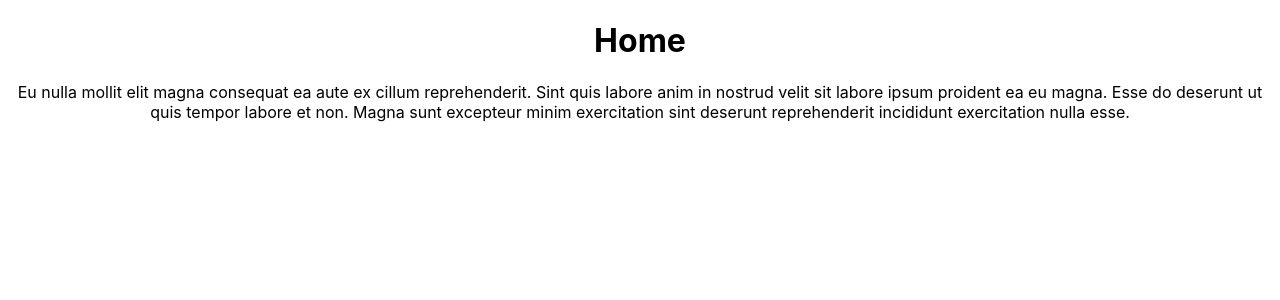
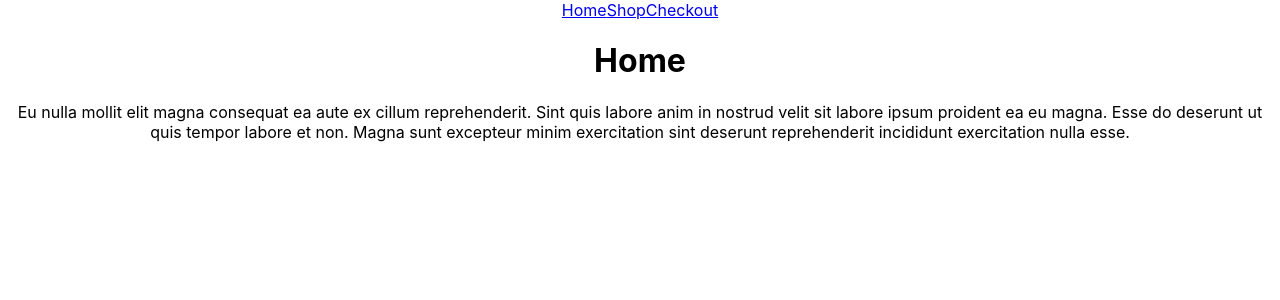
Before and after one commit to jkcswd/FakeShop, a React (Create React App) app: page / in a window 1280 px wide. Shown: the top 300 px of the page. Built offline with nearby package versions, Linux system fonts and the light colour scheme.

Commit message:
Add links to nav

```diff
--- a/src/components/Nav.js
+++ b/src/components/Nav.js
@@ -1,9 +1,12 @@
 import React from "react";
+import { Link } from "react-router-dom";
 
 const Nav = () => {
   return (
     <div className="Nav">
-
+      <Link to="/">Home</Link>
+      <Link to="/shop">Shop</Link>
+      <Link to="/checkout">Checkout</Link>
     </div>
   );
 }
```
